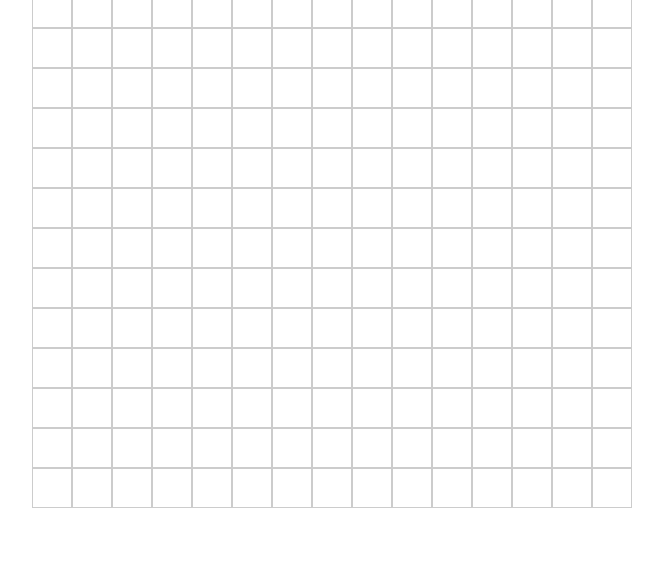
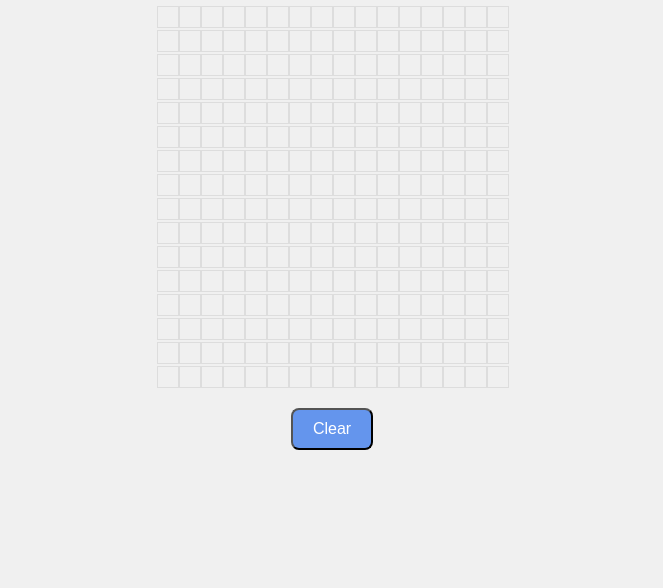
Before and after one commit to alencarfreire/project-etch-a-sketch, a plain HTML site: page index.html in a window 1280 px wide. Shown: the part 212-800 px from the top of the page, without its empty margins (308-971 px from the left). Drawn offline with Linux system fonts and the light colour scheme.

Commit message:
implement grid and colors hover div

```diff
--- a/index.html
+++ b/index.html
@@ -7,9 +7,9 @@
     <link rel="stylesheet" href="style.css" />
   </head>
   <body>
-    <main>
-      <div class="container"></div>
-      <script src="script.js"></script>
-    </main>
+    <h1>Etch-a-sketch</h1>
+    <main class="container"></main>
+    <button id="clear">Clear</button>
+    <script src="script.js"></script>
   </body>
 </html>
--- a/script.js
+++ b/script.js
@@ -1,25 +1,44 @@
 const contDiv = document.querySelector(".container");
 
-for (let i = 1; i < 257; i++) {
+function getRandomColor() {
+  const r = Math.floor(Math.random() * 256);
+  const g = Math.floor(Math.random() * 256);
+  const b = Math.floor(Math.random() * 256);
+  return `rgb(${r}, ${g}, ${b})`;
+}
+
+// Cria 256 divs e adiciona ao contêiner
+for (let i = 0; i < 256; i++) {
   const div = document.createElement("div");
-  div.classList;
+  div.dataset.opacity = 0;
+  div.dataset.baseColor = ""; // Inicia sem cor de fundo
   contDiv.appendChild(div);
 }
 
-let selectDiv = document.querySelectorAll("div");
+const selectDiv = contDiv.querySelectorAll("div");
+selectDiv.forEach((div) => {
+  div.addEventListener("mouseover", () => {
+    let currentOpacity = parseFloat(div.dataset.opacity);
 
-function getRandomColor(opacity = 1) {
-  const r = Math.floor(Math.random() * 256);
-  const g = Math.floor(Math.random() * 256);
-  const b = Math.floor(Math.random() * 256);
-  return `rgba(${r}, ${g}, ${b}, ${opacity})`;
-}
+    if (currentOpacity === 0) {
+      // Se for a primeira interação, define a cor base
+      div.dataset.baseColor = getRandomColor();
+    }
 
-selectDiv.forEach((div) => {
-  div.addEventListener("mouseover", function (e) {
-    if (e.target.style.backgroundColor == "") {
-      e.target.style.backgroundColor = getRandomColor(0.3);
-    } else {
+    if (currentOpacity < 1) {
+      currentOpacity += 0.2;
+      div.dataset.opacity = currentOpacity;
+      div.style.backgroundColor = div.dataset.baseColor;
+      div.style.opacity = currentOpacity; // Ajusta a opacidade
     }
   });
 });
+
+const btnReset = document.querySelector("#clear");
+btnReset.addEventListener("click", () => {
+  selectDiv.forEach((div) => {
+    div.dataset.opacity = 0; // Reseta a opacidade
+    div.style.backgroundColor = ""; // Remove a cor de fundo
+    div.style.opacity = 1; // Reseta a opacidade visualmente
+  });
+});
--- a/style.css
+++ b/style.css
@@ -1,35 +1,33 @@
-* {
-  box-sizing: border-box;
-}
-
-html,
-body {
-  height: 100%;
-  margin: 0;
-}
-
 body {
   display: flex;
+  flex-direction: column;
+  align-items: center;
   justify-content: center;
-  align-items: center;
+  height: 100vh;
+  margin: 0;
+  background-color: #f0f0f0;
 }
 
 .container {
-  width: 600px;
-  display: flex;
-  flex-wrap: wrap;
+  display: grid;
+  grid-template-columns: repeat(16, 20px);
+  grid-gap: 2px;
+  margin-bottom: 20px;
 }
 
-.container > div {
-  border: 1px solid #ccc;
-  width: 40px;
-  height: 40px;
-  box-sizing: border-box;
-  transition: background-color 0.3s;
+.container div {
+  width: 20px;
+  height: 20px;
+  background-color: transparent; /* Inicialmente sem cor */
+  border: 1px solid #ddd;
+  transition: background-color 0.3s, opacity 0.3s;
 }
 
-.container > div:nth-child(16n + 1) {
-  width: 100%;
-  border: 0;
-  height: 0;
+button {
+  background-color: cornflowerblue;
+  color: white;
+  padding: 10px 20px;
+  border-radius: 8px;
+  font-size: 16px;
+  cursor: pointer;
 }
```
